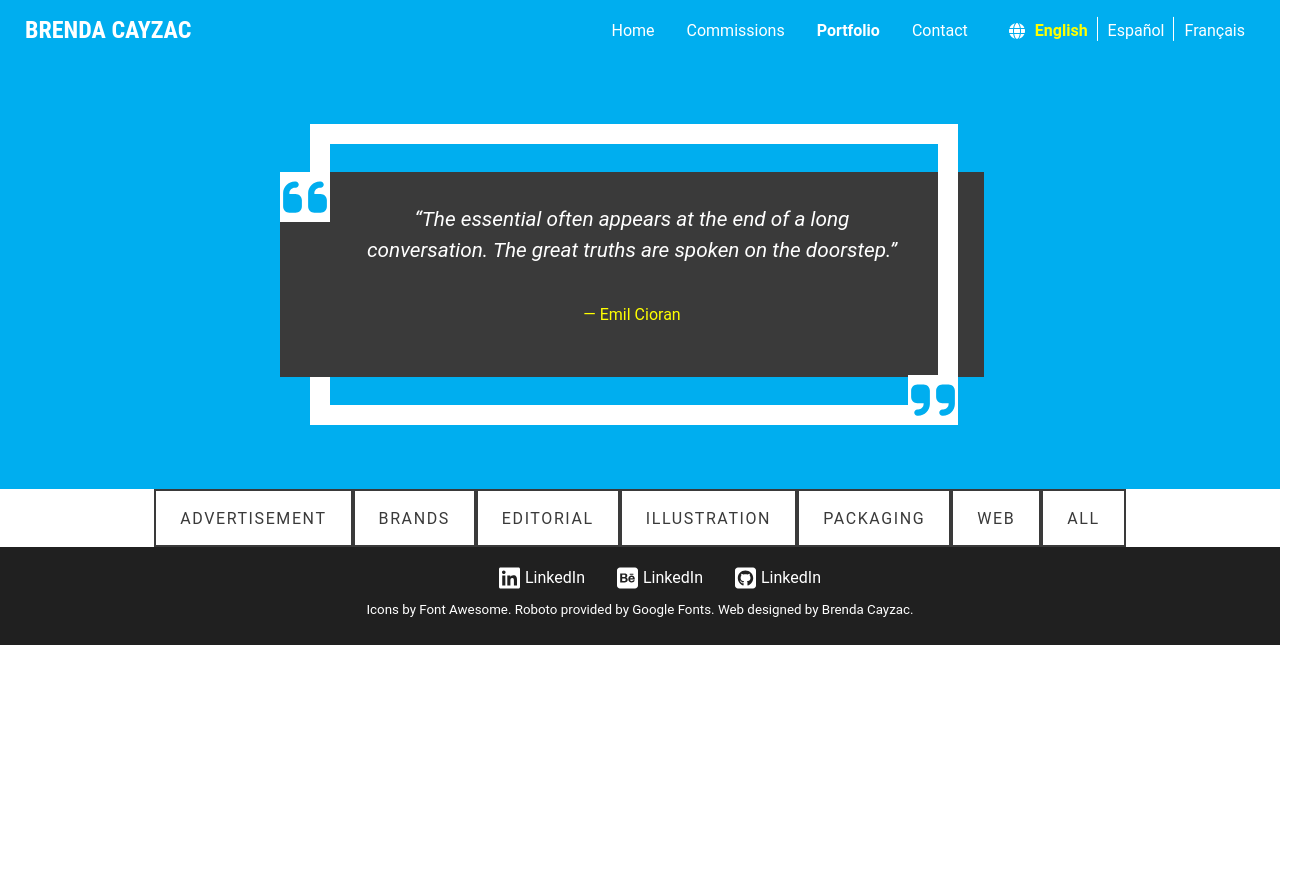
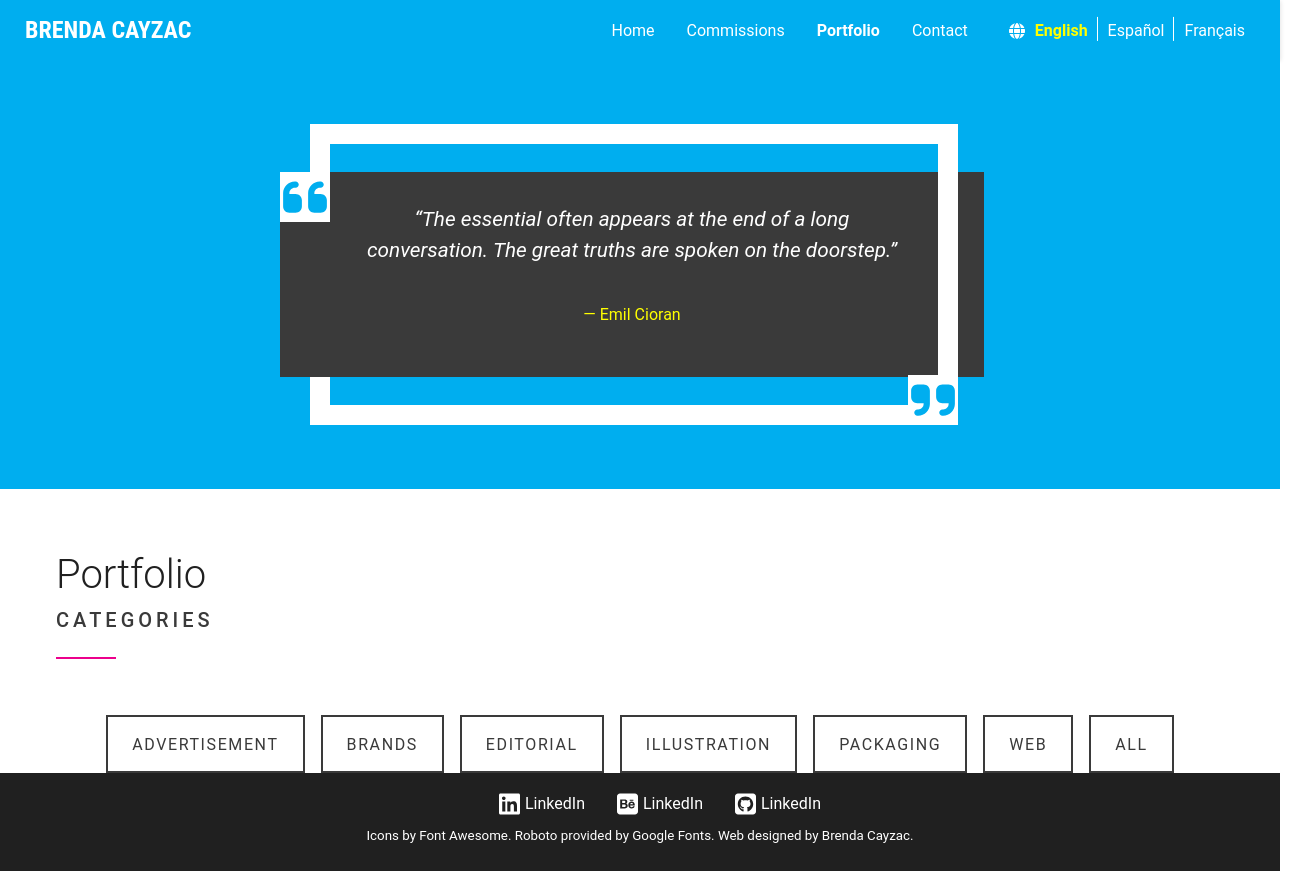
Before and after one commit to BrendaCayzac/vue-commissions-site, a Vue app: page /portfolio in a window 1280 px wide. Shown: the whole page, 1304 px wide, since content can reach past the window. Before the commit the page ends 800 px from the top, so only its background shows below. Built offline with nearby package versions, Linux system fonts and the light colour scheme.

Commit message:
created header component to re-use

```diff
--- a/src/components/Buttons/CategoriesButton.vue
+++ b/src/components/Buttons/CategoriesButton.vue
@@ -6,10 +6,6 @@
 
 <script lang="ts">
 import { defineComponent } from "vue";
-
-type Emits = {
-	(e:"changeCategory", category:string):void;
-}
 
 export default defineComponent({
   name: "CategoriesButton",
--- a/src/components/Header/Header.vue
+++ b/src/components/Header/Header.vue
@@ -0,0 +1,82 @@
+<template>
+  <header>
+    <h1>
+      {{ plural ? $tc(title, 2) : $t(title) }}
+      <span>{{ $t(subtitle) }}</span>
+    </h1>
+  </header>
+</template>
+
+<script lang="ts">
+import { defineComponent } from "vue";
+export default defineComponent({
+  name: "CategoriesButton",
+
+  props: {
+    plural: { type: Boolean, default: false },
+    subtitle: {
+      type: String,
+      required: true,
+    },
+    title: {
+      type: String,
+      required: true,
+    },
+  },
+});
+</script>
+
+<style lang="scss" scoped>
+@import "src/styles/custom";
+
+header {
+  position: relative;
+  width: 100%;
+  padding: 2em;
+  margin: 1.5em;
+  text-align: center;
+
+  h1 {
+    position: relative;
+    padding: 0;
+    margin: 0;
+    font-weight: 300;
+    font-size: 2.5rem;
+    color: #202020;
+    transition: all 0.3s ease 0s;
+    -o-transition: all 0.3s ease 0s;
+    -webkit-transition: all 034s ease 0s;
+
+    &::before {
+      position: absolute;
+      bottom: 0;
+      width: 60px;
+      height: 2px;
+      content: "";
+      background-color: $bc-magenta;
+      left: 50%;
+      margin-left: -30px;
+    }
+
+    span {
+      display: block;
+      font-size: 0.5em;
+      text-transform: uppercase;
+      font-weight: 500;
+      letter-spacing: 4px;
+      line-height: 1.5em;
+      color: $bc-gray;
+      padding-bottom: 1.5rem;
+    }
+  }
+}
+
+@media (min-width: $tablet) {
+  header {
+    text-align: start;
+    h1:before {
+      left: 0.75em;
+    }
+  }
+}
+</style>
--- a/src/views/CommissionsView.vue
+++ b/src/views/CommissionsView.vue
@@ -1,11 +1,7 @@
 <template>
   <div class="commissions">
-    <header>
-      <h1>
-        {{ $tc("commission", 2) }}
-        <span>{{ $t("information and prices") }}</span>
-      </h1>
-    </header>
+	  <Header :plural="true" title="commission"
+	          subtitle="information and prices"/>
 
     <!-- Previous work-->
     <section class="previous-work">
@@ -63,12 +59,13 @@
 <script lang="ts">
 import { defineComponent } from "vue";
 
+import Header from "@/components/Header/Header.vue";
 import MoreInformation from "@/components/MoreInformation/MoreInformation.vue";
 import { getImgUrl } from "@/helpers/getImage";
 
 export default defineComponent({
   name: "CommissionsView",
-  components: { MoreInformation },
+  components: { Header, MoreInformation },
 
   setup() {
     const examples = [
@@ -191,47 +188,6 @@ export default defineComponent({
 
 .commissions {
   padding: 3.75rem 1.5rem 3rem;
-  header {
-    position: relative;
-    width: 100%;
-    padding: 2em;
-    margin: 1.5em;
-    text-align: center;
-
-    h1 {
-      position: relative;
-      padding: 0;
-      margin: 0;
-      font-weight: 300;
-      font-size: 2.5rem;
-      color: #202020;
-      transition: all 0.3s ease 0s;
-      -o-transition: all 0.3s ease 0s;
-      -webkit-transition: all 034s ease 0s;
-
-      &::before {
-        position: absolute;
-        bottom: 0;
-        width: 60px;
-        height: 2px;
-        content: "";
-        background-color: $bc-magenta;
-        left: 50%;
-        margin-left: -30px;
-      }
-
-      span {
-        display: block;
-        font-size: 0.5em;
-        text-transform: uppercase;
-        font-weight: 500;
-        letter-spacing: 4px;
-        line-height: 1.5em;
-        color: $bc-gray;
-        padding-bottom: 1.5rem;
-      }
-    }
-  }
 
   .previous-work {
     display: flex;
@@ -283,7 +239,6 @@ export default defineComponent({
         margin-bottom: 0.5rem;
         margin-top: 1.5rem;
       }
-
     }
   }
 }
@@ -292,13 +247,6 @@ export default defineComponent({
 @media (min-width: $tablet) {
   .commissions {
     padding-top: 0;
-    header {
-      text-align: start;
-      h1:before {
-        left: 0.75em;
-      }
-    }
-
     .previous-work {
       figure {
         width: 32%;
--- a/src/views/PortfolioView.vue
+++ b/src/views/PortfolioView.vue
@@ -1,12 +1,21 @@
 <template>
   <div class="portfolio">
     <Quote quote="quote-emil-cioran" author="Emil Cioran" />
-    <CategoriesButton
-      v-for="(category, i) in categories"
-      :key="i"
-      :text="category"
-      @change-category="selectedCategory=$event"
-    />
+
+    <Header title="portfolio" subtitle="categories" />
+
+    <div
+      class="category-selection"
+      role="navigation"
+      aria-label="Portfolio categories"
+    >
+      <CategoriesButton
+        v-for="(category, i) in categories"
+        :key="i"
+        :text="category"
+        @change-category="selectedCategory = $event"
+      />
+    </div>
   </div>
 </template>
 
@@ -14,11 +23,12 @@
 import { defineComponent, ref } from "vue";
 
 import CategoriesButton from "@/components/Buttons/CategoriesButton.vue";
+import Header from "@/components/Header/Header.vue";
 import Quote from "@/components/Quote/Quote.vue";
 
 export default defineComponent({
   name: "PortfolioView",
-  components: { CategoriesButton, Quote },
+  components: { CategoriesButton, Header, Quote },
 
   setup() {
     const categories = [
@@ -43,6 +53,15 @@ export default defineComponent({
 
 .portfolio {
   padding-top: 3.75rem;
+
+  .category-selection {
+    display: flex;
+    justify-content: center;
+    align-items: center;
+    flex-wrap: wrap;
+    gap: 1rem;
+    padding: 0 1.5rem;
+  }
 }
 
 /* Tablet*/
```
Lines whose indentation alone changed are shown as unchanged.
